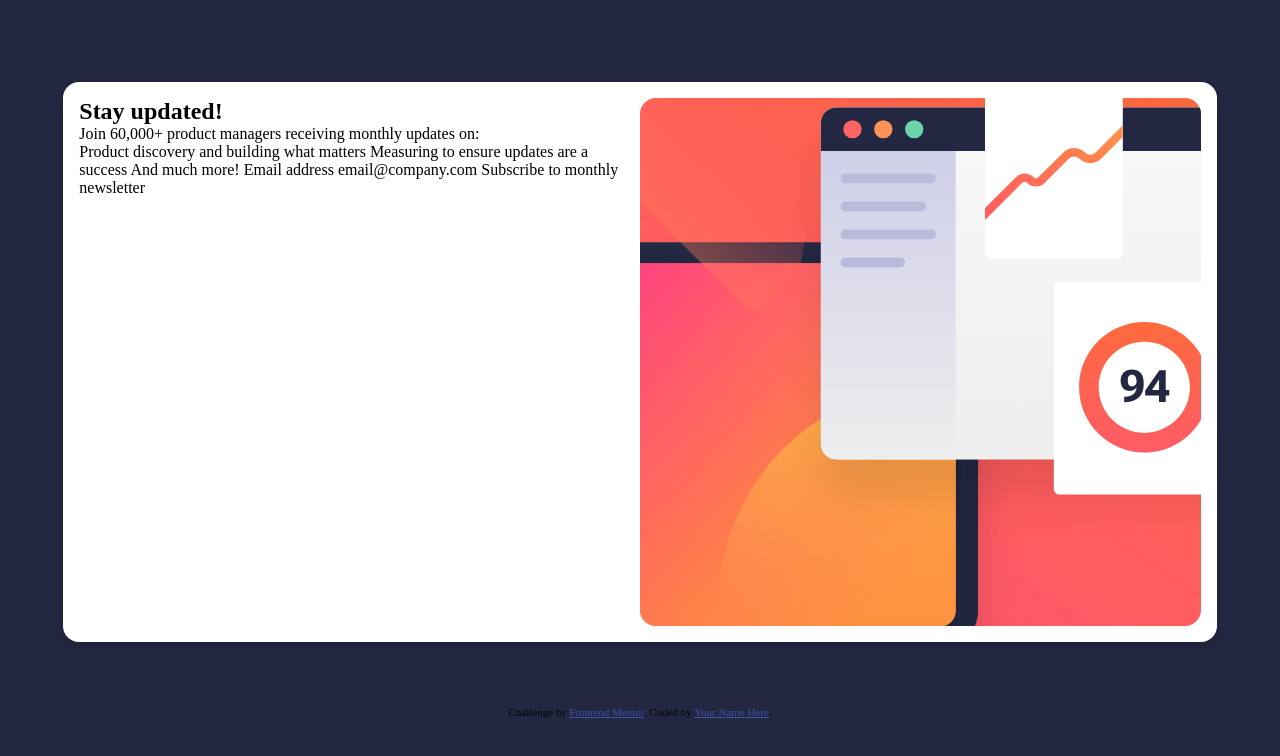
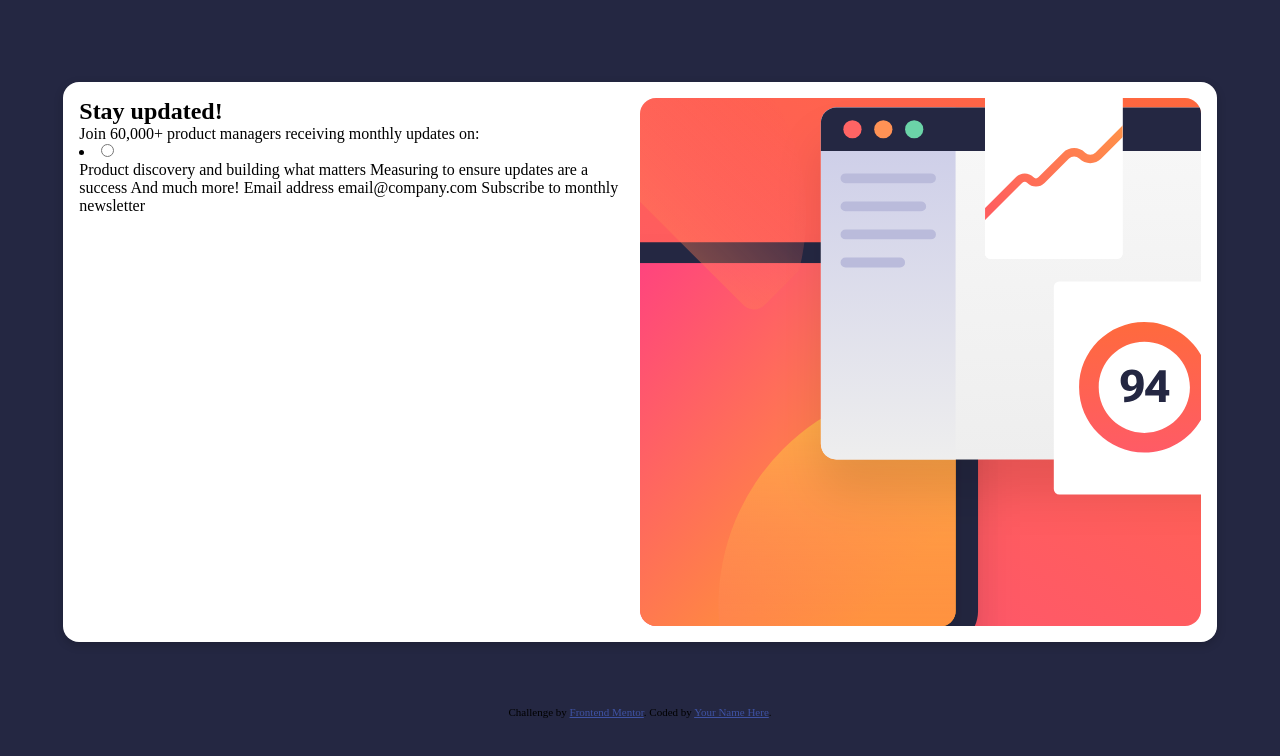
Before and after one commit to Erick384/Newsletter-sign-up-form, a plain HTML site: page index.html in a window 1280 px wide. Drawn offline with Linux system fonts and the light colour scheme.

Commit message:
Newsletter-Sign-Up-Form Uploads

```diff
--- a/index.html
+++ b/index.html
@@ -19,7 +19,12 @@
   <div class="container">
     <div class="left">
       <h2>Stay updated!</h2>
-      <p>Join 60,000+ product managers receiving monthly updates on:</p>
+      <div>
+        <p>Join 60,000+ product managers receiving monthly updates on:</p>
+        <li>
+          <input type="radio" name="" id="">
+        </li>
+      </div>
   <!-- Sign-up form start -->
 
 
```
